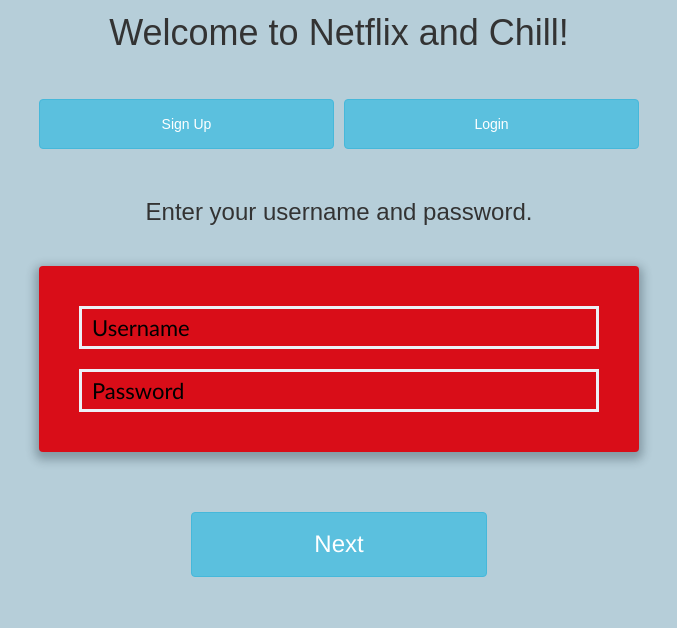
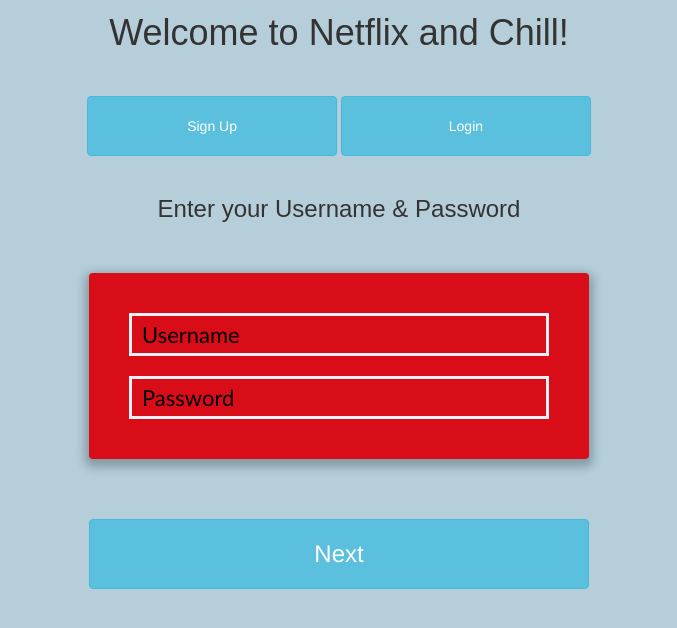
Before and after one commit to goyyapazham/TeamMarbledChocolate, a Flask app: page /login/1/ in a window 1280 px wide. Shown: the top 628 px of the page, without its empty margins (301-978 px from the left). Run offline with Flask 2, Linux system fonts and the light colour scheme; parts of the project's set-up code (start-up, migrations or seed data) failed here and were passed over; some libraries are stand-ins or nearby versions.

Commit message:
key update for front end, implements bootstrap grid system onto each of the register html forms, so everything looks very nice and consistent, and all in the same format / alingment so thats good.

```diff
--- a/devlog.txt
+++ b/devlog.txt
@@ -48,5 +48,7 @@ Jonathan Buhler -- 1/15 12:00 to 4:56
 - Yet to implement frontend+app.py as not sure on how it'll work with js
 - Fixed up a couple errors in auth.py
 
-Dhiraj Patel -- 1/15 16:00 to 16:45 PM
+Dhiraj Patel -- 1/15 16:00 to 16:45 PM and 1/16 00:15 AM to 2:19 AM
 - Added / Edited some of the css for the register pages.
+- implemented grid system from bootstrap onto all the register pages
+- reformatted some of the buttons and inputs to conform to the grid system.
--- a/static/css/style.css
+++ b/static/css/style.css
@@ -18,13 +18,14 @@ h1{
 
 }
 #registerbutton, #loginbutton{
-  width: 23.05%;
-  height: 50px;
+  width: 250px;
+  height: 60px;
   padding: 5px 10px;
+  display: inline-block;
 }
 #b1{
-  width: 23.05%;
-  height: 65px;
+  width: 500px;
+  height: 70px;
   font-size: 24px;
   align-content: center
 }
@@ -42,7 +43,7 @@ h3{
 .form {
   background: #D90D18; /*also option: A8AAA9 */
   padding: 40px;
-  max-width: 600px;
+  width: 500px;
   margin: 40px auto;
   border-radius: 4px;
   box-shadow: 0 4px 10px 4px rgba(19, 35, 47, 0.3);
--- a/templates/login.html
+++ b/templates/login.html
@@ -8,23 +8,47 @@
   </head>
   <body>
     <!--Header is the same accross all versions of the page-->
-    <h1 class="head">
-      Welcome to Netflix and Chill!
-      <br><br><br>
-      <button class = "btn btn-info" id="registerbutton"> Sign Up </button>
+<div class="container-fluid">
+<div class="row">
+    <div class="col-lg-6 col-lg-offset-3">
+    <h1 class="head">Welcome to Netflix and Chill! </h1>
+    </div>
+</div>
+      <br><br>
+<div class="row">
+    <div class="col-lg-6 col-lg-offset-3 text-center">
+    <button class = "btn btn-info" id="registerbutton"> Sign Up </button>
       <button class = "btn btn-info" id="loginbutton"> Login </button>
-    </h1>
+    </div>
+</div>
+
     <!--Form changes depending on what version-->
     <!--Form data is stored in hidden input fields when data is removed--><br>
+<div class="row">
+    <div class="col-lg-6 col-lg-offset-3 text-center">
     <h3 id="description">
-      Enter your username and password.
+      Enter your Username & Password
     </h3>
+    </div>
+</div>
+<div class="row">
+    <div class="col-lg-6 col-lg-offset-3 text-center">
     <form class="form" id="f1" action = "/authenticate/" method="POST">
     <input type = "text" class="textfield" name="user" placeholder="Username" required><br>
     <input type = "password" class="textfield" name="password" placeholder="Password"  required>
     </form>
+    </div>
+</div>
     <!--Button changes depending on what step in the login process--><br>
+
+<div class="row">
+<div class="col-lg-6 col-lg-offset-3 text-center">
     <center><button class="btn btn-info" id="b1">Next</button></center>
+</div>
+</div>
+</div>
+
+
     <script src="../../static/js/jquery-3.1.1.min.js"></script>
     <script src="../../static/js/request.js"></script>
     <script src="../../static/js/login.js"></script>
```
